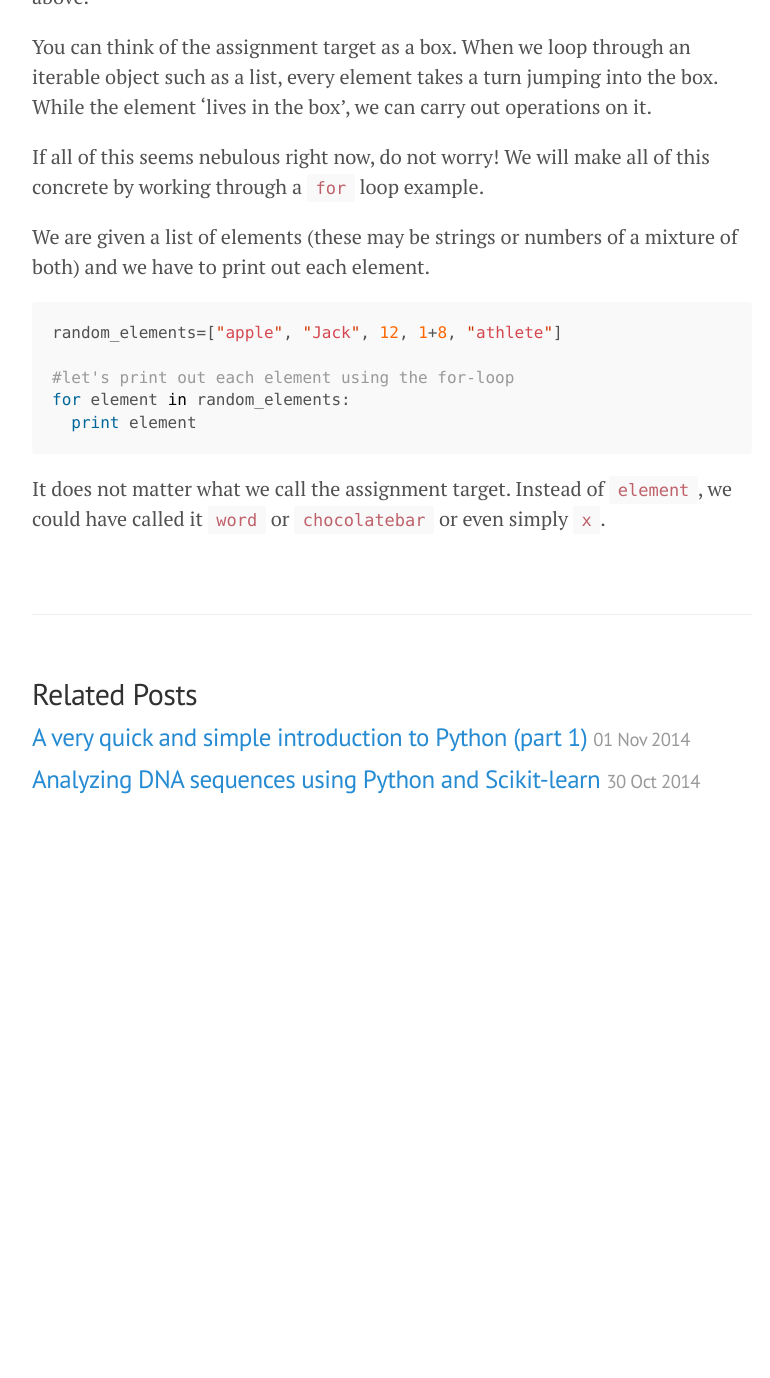
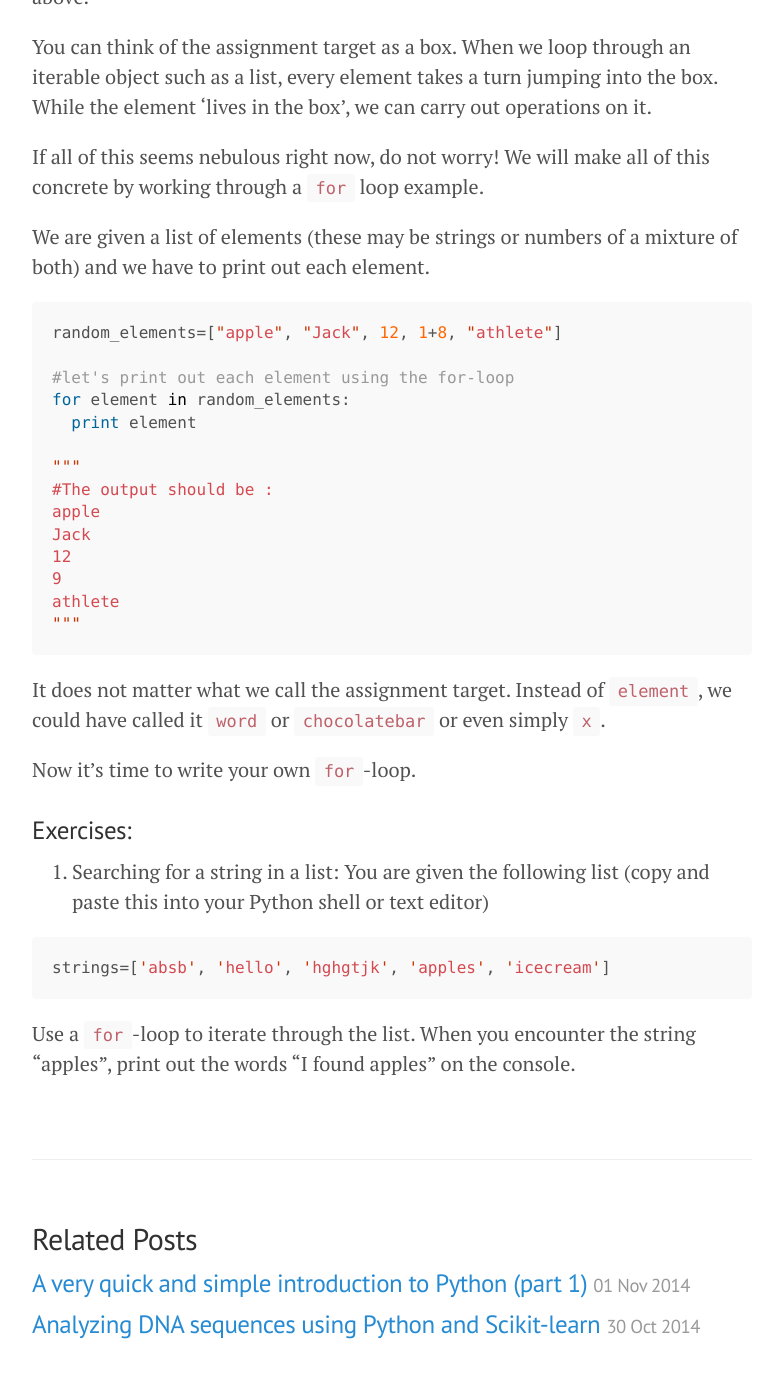
Before and after one commit to Winterflower/winterflower.github.io, a Jekyll site: the page built from _posts/2014-11-02-a-very-simple-introduction-to-python-part2.md, in a window 1280 px wide and 1400 px high, scrolled down 3710 px. Shown: the top 1378 px of the window, without its empty margins (248-1018 px from the left). Built offline with Jekyll 4.4.1, drawn with Linux system fonts in a browser that asks for light colours; Markdown is read by kramdown in place of the engine named in the settings; before the commit the page ends 4565 px from its top, so only the background shows below that.

Commit message:
finish for loops

````diff
--- a/_posts/2014-11-02-a-very-simple-introduction-to-python-part2.md
+++ b/_posts/2014-11-02-a-very-simple-introduction-to-python-part2.md
@@ -169,7 +169,31 @@ random_elements=["apple", "Jack", 12, 1+8, "athlete"]
 #let's print out each element using the for-loop
 for element in random_elements:
   print element
+
+"""
+#The output should be :
+apple
+Jack
+12
+9
+athlete
+"""
 ```
+
 It does not matter what we call the assignment target.
 Instead of `element`, we could have called it `word` or
 `chocolatebar` or even simply `x`.
+
+Now it's time to write your own `for`-loop.
+
+###Exercises:
+1. Searching for a string in a list:
+You are given the following list (copy and paste this
+into your Python shell or text editor)
+
+```python
+strings=['absb', 'hello', 'hghgtjk', 'apples', 'icecream']
+```
+Use a `for`-loop to iterate through the list. When you
+encounter the string "apples", print out the words
+"I found apples" on the console.
````
